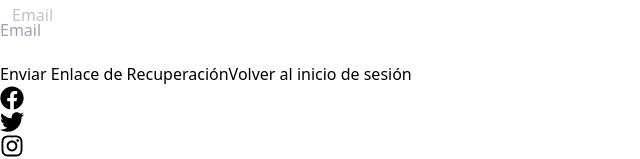
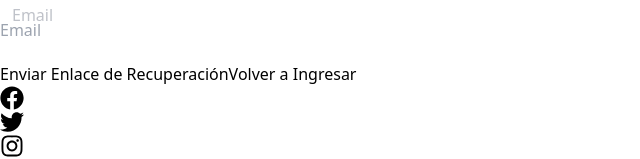
Before and after one commit to No-Country/C15-03-M-NodeReact, a React (Vite) app in the folder front/: page /recover in a window 1280 px wide. Shown: the part 579-738 px from the top of the page, without its empty margins (0-640 px from the left). Built offline with nearby package versions, Linux system fonts and the light colour scheme; no server answers.

Commit message:
recover password page

```diff
--- a/front/src/components/signin/RecoverForm.jsx
+++ b/front/src/components/signin/RecoverForm.jsx
@@ -46,7 +46,7 @@ export default function RecoverPassword() {
                             to="/signin"
                             className="inline-block align-baseline font-bold text-sm text-indigo-600 hover:text-indigo-700"
                         >
-                            Volver al inicio de sesión
+                            Volver a Ingresar
                         </Link>
                     </div>
                 </form>
```
